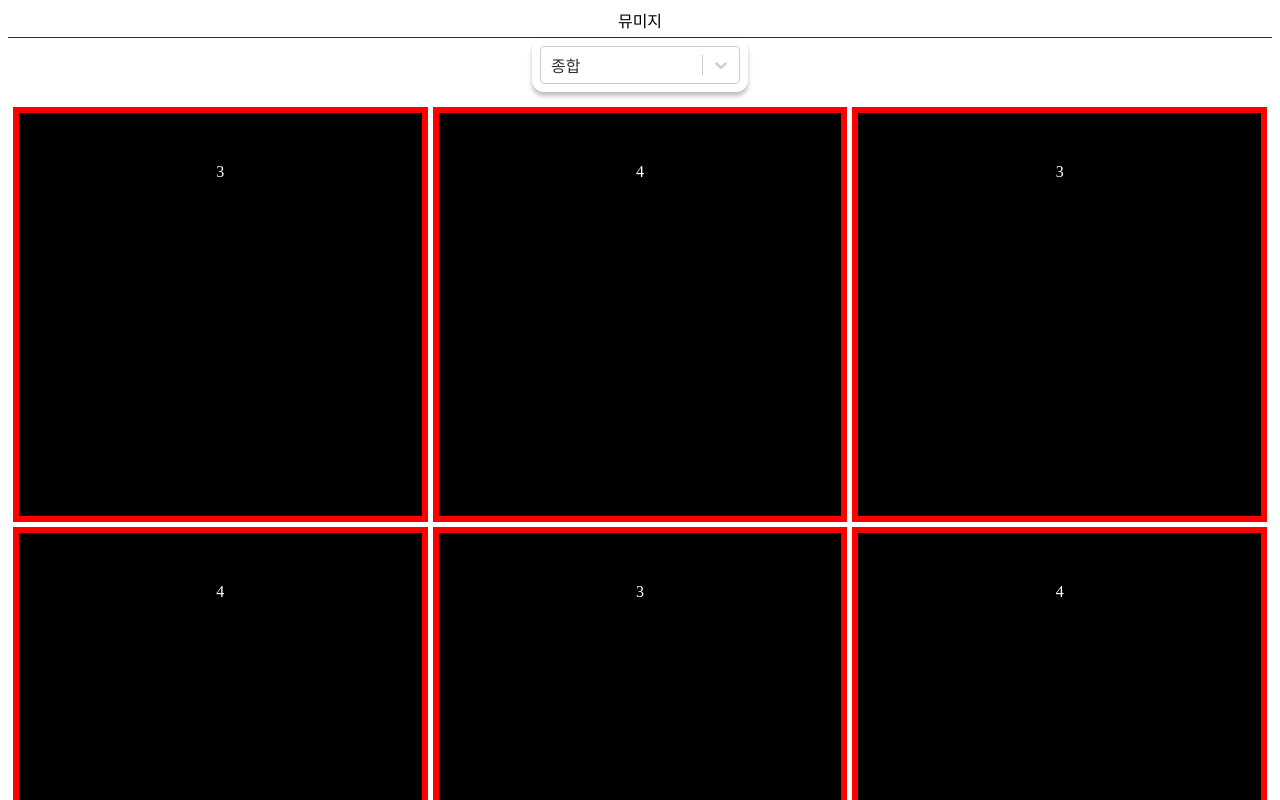
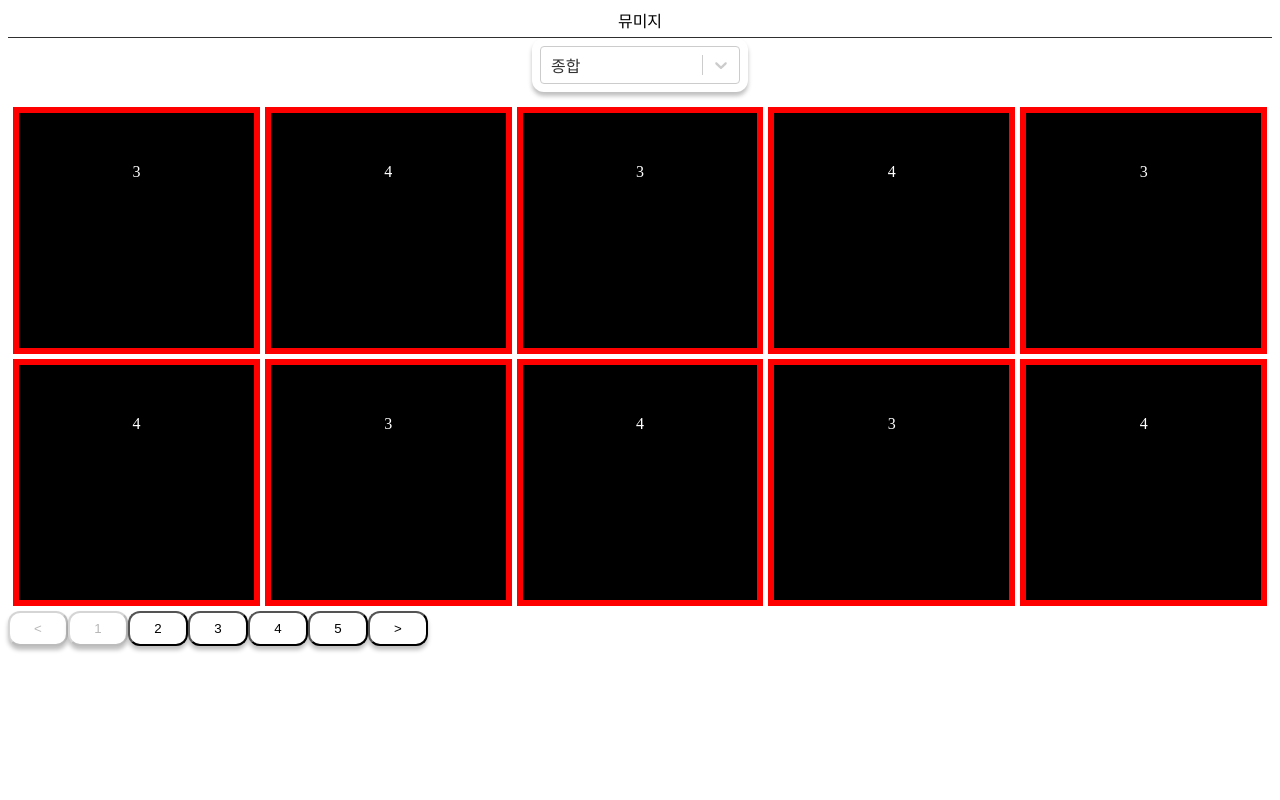
Before and after one commit to MrMirror21/mumage-frontend, a React (Create React App) app: page /Explore in a window 1280 px wide. Shown: the top 800 px of the page. Built offline with nearby package versions, Linux system fonts and the light colour scheme.

Commit message:
feat : 반응형 웹 디자인
화면 넓이에 따라 가로, 세로 배치

```diff
--- a/src/components/Section.js
+++ b/src/components/Section.js
@@ -1,4 +1,4 @@
-import React, {useState} from 'react'
+import React, {useState, useEffect} from 'react'
 import SelectBox from './SelectBox'
 import {FakeDataArr} from '../store/FakeDataArr'
 import styled from 'styled-components';
@@ -8,6 +8,10 @@ const GridContainer = styled.div`
   grid-template-columns: repeat(3, 1fr);
   gap: 5px;
   padding: 5px;
+
+  @media (min-width: 800px) {
+    grid-template-columns: repeat(5, 1fr)
+  }
 `;
 
 const GridItem = styled.div`
@@ -35,11 +39,27 @@ const PageButton = styled(Button)``;
 const Section = () => {
   const [sectionValue, setSectionValue] = useState('종합');
   const [currentPage, setCurrentPage] = useState(1);
-  const itemsPerPage = 9;
+  const [windowWidth, setWindowWidth] = useState(window.innerWidth);
+  const [itemsPerPage, setItemsPerPage] = useState(15);
 
   const matchedData = FakeDataArr.filter(data => data["장르"] === sectionValue);
   const totalPage = Math.ceil(matchedData.length / itemsPerPage);
   const displayedData = matchedData.slice((currentPage - 1) * itemsPerPage, currentPage * itemsPerPage);
+
+  useEffect(() => {
+    const handleResize = () => {
+      setWindowWidth(window.innerWidth);
+    }
+    window.addEventListener('resize', handleResize);
+  }, []);
+
+  useEffect(() => {
+    if (windowWidth >= 800) {
+      setItemsPerPage(10);
+    } else {
+      setItemsPerPage(9);
+    }
+  }, [windowWidth]);
 
   const handleUpPage = () => {
     setCurrentPage(currentPage + 1);
```
